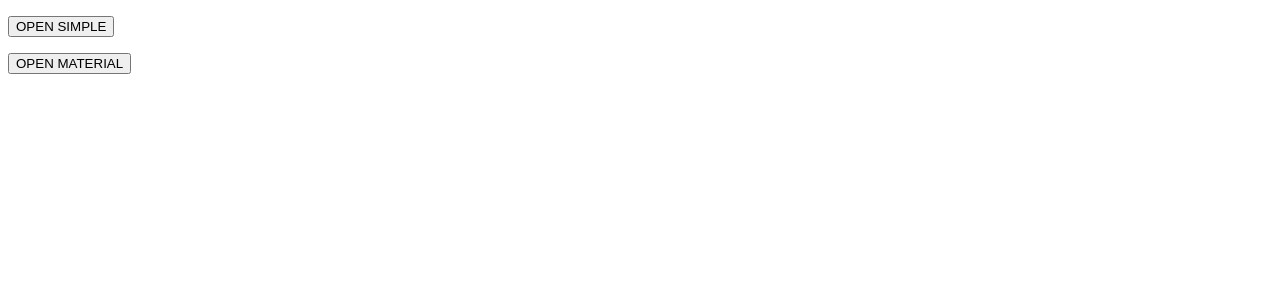
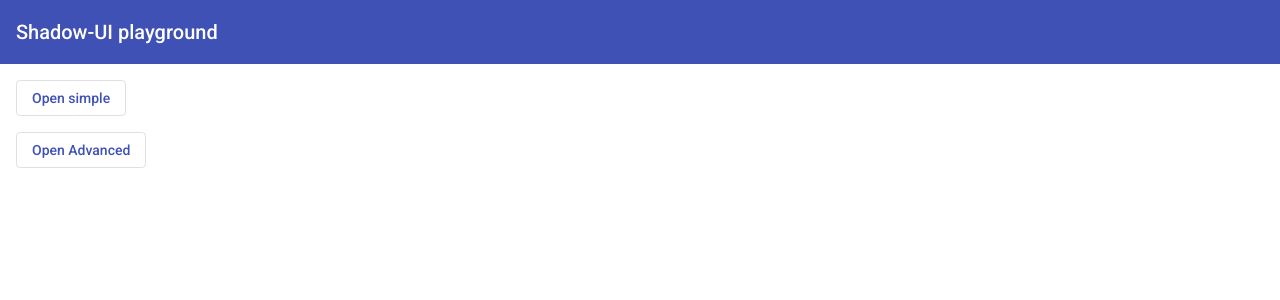
Before and after one commit to owehmer/shadow-ui, an Angular app: page / in a window 1280 px wide. Shown: the top 300 px of the page. Built offline with nearby package versions, Linux system fonts and the light colour scheme.

Commit message:
Landing page cleaner

```diff
--- a/apps/playground/src/app/app.component.css
+++ /dev/null
@@ -1,3 +0,0 @@
-:host {
-  display: block;
-}
--- a/apps/playground/src/app/app.component.html
+++ b/apps/playground/src/app/app.component.html
@@ -1,7 +1,11 @@
-<p>
-  <button (click)="openSimple()">OPEN SIMPLE</button>
-</p>
+<mat-toolbar color="primary">Shadow-UI playground</mat-toolbar>
 
-<p>
-  <button (click)="openMat()">OPEN MATERIAL</button>
-</p>
+<div class="app-content">
+  <p>
+    <button mat-stroked-button color="primary" (click)="openSimple()">Open simple</button>
+  </p>
+
+  <p>
+    <button mat-stroked-button color="primary" (click)="openMat()">Open Advanced</button>
+  </p>
+</div>
--- /dev/null
+++ b/apps/playground/src/app/app.component.scss
@@ -0,0 +1,11 @@
+:host {
+  display: block;
+}
+
+.app-content {
+  padding: 16px;
+
+  & > *:first-child {
+    margin-top: 0;
+  }
+}
--- a/apps/playground/src/app/app.component.ts
+++ b/apps/playground/src/app/app.component.ts
@@ -6,7 +6,7 @@ import { SdwAdvancedDialogBuilder, SdwSimpleDialogBuilder } from '@shadow-ui/dia
 @Component({
   selector: 'app-playground-root',
   templateUrl: './app.component.html',
-  styleUrls: ['./app.component.css']
+  styleUrls: ['./app.component.scss']
 })
 export class AppComponent {
   public size = '500px';
--- a/apps/playground/src/app/app.module.ts
+++ b/apps/playground/src/app/app.module.ts
@@ -5,6 +5,8 @@ import { AppComponent } from './app.component';
 import { MyContentComponent } from './my-content/my-content.component';
 import { BrowserAnimationsModule } from '@angular/platform-browser/animations';
 import { SdwDialogModule } from '@shadow-ui/dialog';
+import { MatButtonModule } from '@angular/material/button';
+import { MatToolbarModule } from '@angular/material/toolbar';
 
 @NgModule({
   declarations: [AppComponent, MyContentComponent],
@@ -12,6 +14,9 @@ import { SdwDialogModule } from '@shadow-ui/dialog';
     BrowserModule,
     BrowserAnimationsModule,
     SdwDialogModule,
+
+    MatButtonModule,
+    MatToolbarModule
   ],
   providers: [],
   bootstrap: [AppComponent],
--- a/apps/playground/src/styles.scss
+++ b/apps/playground/src/styles.scss
@@ -12,6 +12,8 @@ $theme: mat-light-theme($primary, $accent, $warn);
 
 body {
   font-family: Roboto, Arial, serif;
+  margin: 0;
+  padding: 0;
 }
 
 * {
```
